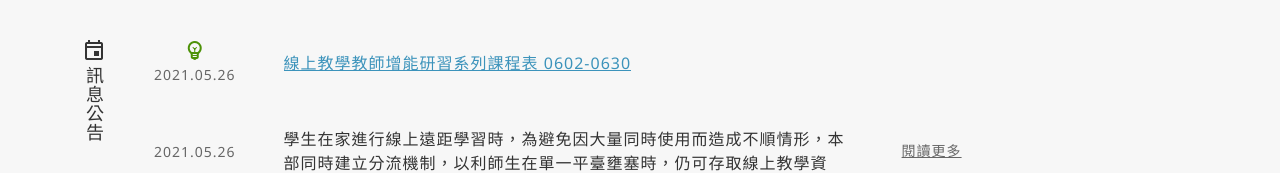
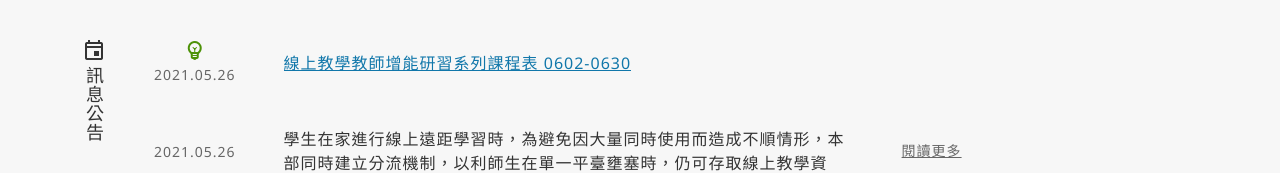
Before and after one commit to ChiaYiLai/learning, a website: page index.html in a window 1280 px wide. Shown: the part 818-991 px from the top of the page. Drawn offline with nearby package versions, Linux system fonts and the light colour scheme.

Commit message:
darken blue

```diff
--- a/src/css/const.sass
+++ b/src/css/const.sass
@@ -1,5 +1,5 @@
 $green: #4D9207
-$blue: #3C93BB
+$blue: #17a
 
 $border: #c4c4c4
 $main: $green
```
Also changed, not shown: dist/css/main.css.
